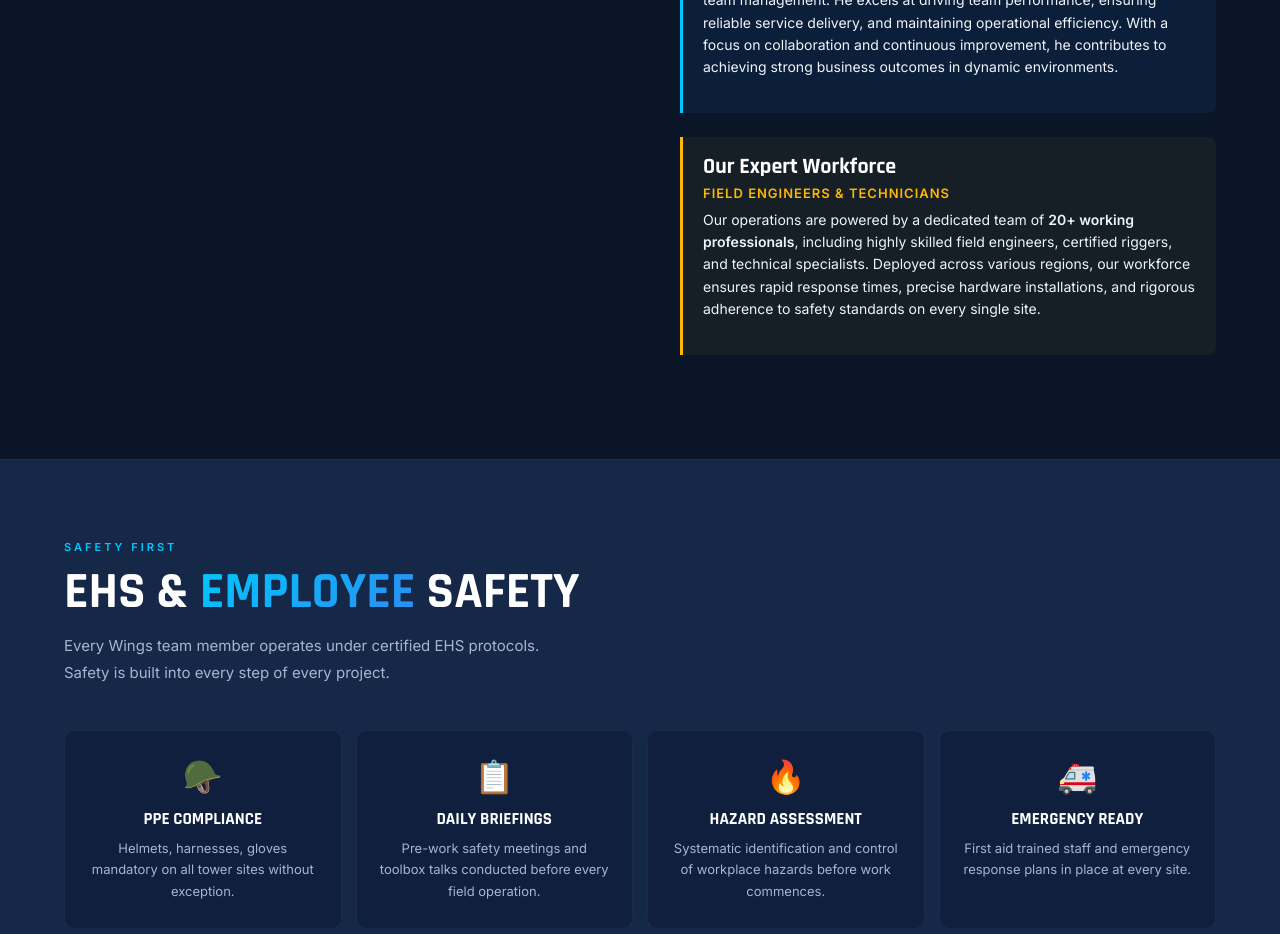
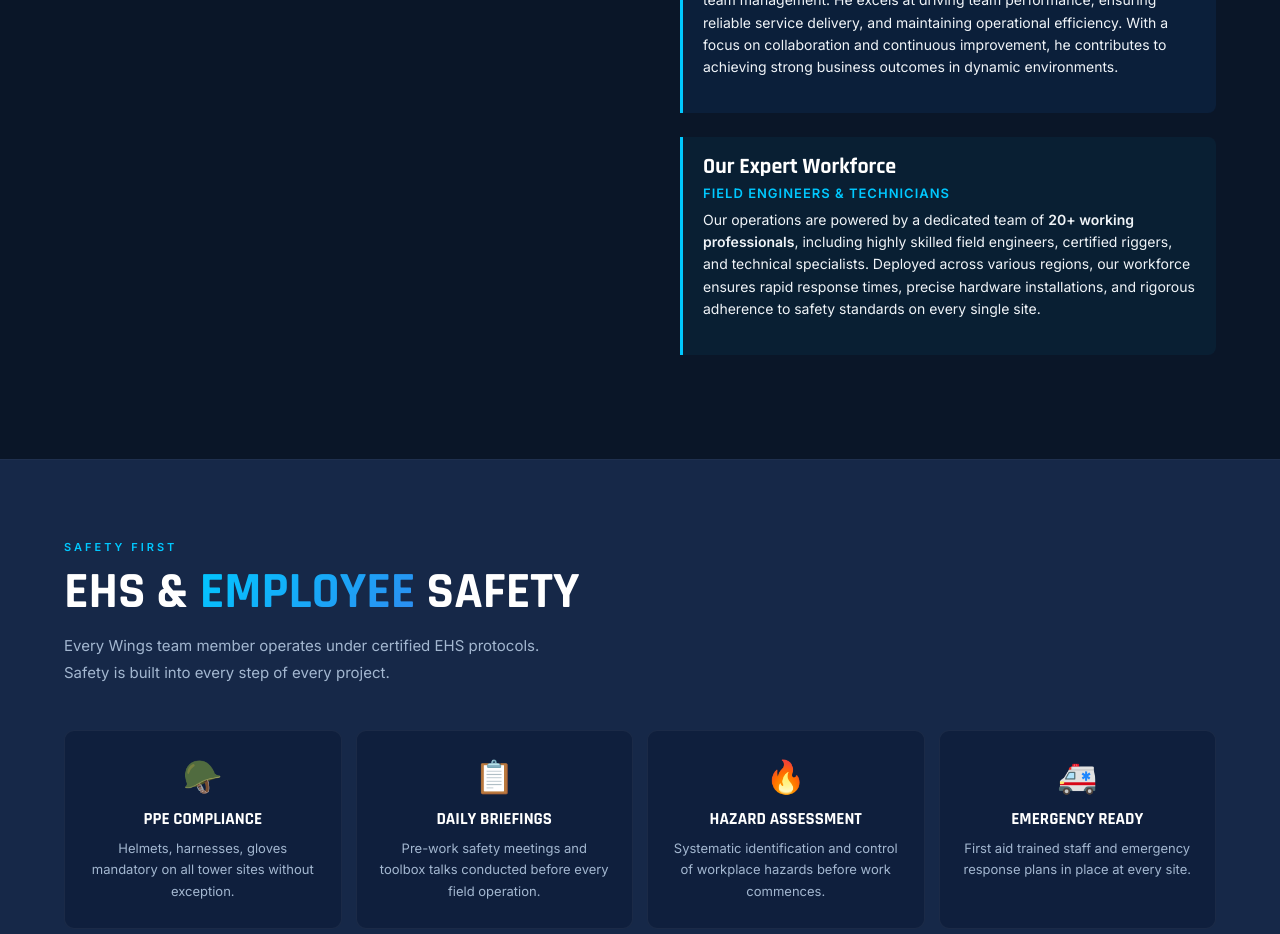
Before and after one commit to tarunmankar/wings-telecom, a React (Vite) app: page /wings-telecom/about in a window 1280 px wide. Shown: the part 1720-2654 px from the top of the page. Built offline with nearby package versions, Linux system fonts and the light colour scheme.

Commit message:
Change color theme of Expert Workforce block to match leadership blocks

```diff
--- a/src/pages/About.jsx
+++ b/src/pages/About.jsx
@@ -70,9 +70,9 @@ function About() {
             <p style={{ fontSize: '14px', color: 'var(--light)', lineHeight: 1.6 }}>With over <strong>5+ years of core experience</strong> in the telecom industry, Aayush Kumar is a telecom professional with proven expertise in leadership and team management. He excels at driving team performance, ensuring reliable service delivery, and maintaining operational efficiency. With a focus on collaboration and continuous improvement, he contributes to achieving strong business outcomes in dynamic environments.</p>
           </div>
 
-          <div style={{ background: 'rgba(255,184,0,0.05)', borderLeft: '3px solid var(--accent)', padding: '16px 20px', borderRadius: '0 8px 8px 0', marginBottom: '24px' }}>
+          <div style={{ background: 'rgba(0,200,255,0.05)', borderLeft: '3px solid var(--cyan)', padding: '16px 20px', borderRadius: '0 8px 8px 0', marginBottom: '24px' }}>
             <h3 style={{ fontFamily: 'var(--font-display)', fontSize: '22px', marginBottom: '4px' }}>Our Expert Workforce</h3>
-            <div style={{ fontSize: '13px', color: 'var(--accent)', textTransform: 'uppercase', letterSpacing: '1px', fontWeight: 600, marginBottom: '8px' }}>Field Engineers & Technicians</div>
+            <div style={{ fontSize: '13px', color: 'var(--cyan)', textTransform: 'uppercase', letterSpacing: '1px', fontWeight: 600, marginBottom: '8px' }}>Field Engineers & Technicians</div>
             <p style={{ fontSize: '14px', color: 'var(--light)', lineHeight: 1.6 }}>Our operations are powered by a dedicated team of <strong>20+ working professionals</strong>, including highly skilled field engineers, certified riggers, and technical specialists. Deployed across various regions, our workforce ensures rapid response times, precise hardware installations, and rigorous adherence to safety standards on every single site.</p>
           </div>
         </AnimatedSection>
```
